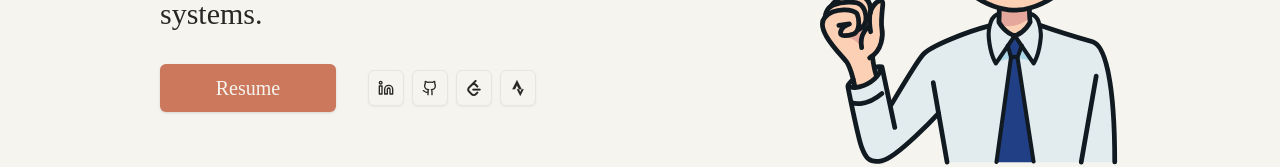
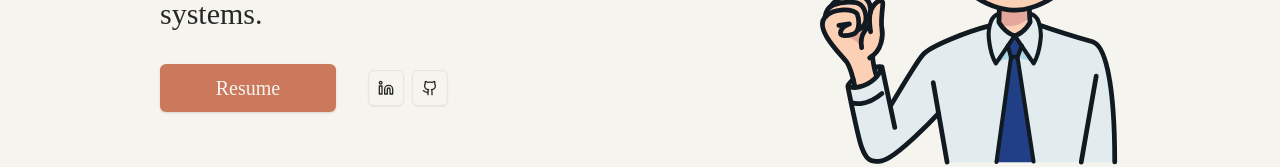
Before and after one commit to SaratBobbili/website-template, a React (Vite) app: page / in a window 1280 px wide. Shown: the part 441-608 px from the top of the page. Built offline with nearby package versions, Linux system fonts and the light colour scheme.

Commit message:
removed icons

```diff
--- a/src/components/features/Home.tsx
+++ b/src/components/features/Home.tsx
@@ -29,16 +29,6 @@ const Home: React.FC = () => {
                                 <a href='https://github.com/Dylan-Harden3' target='_blank'>
                                     <Button size="icon" variant="outline" aria-label="GitHub">
                                         <svg xmlns="http://www.w3.org/2000/svg" width="24" height="24" viewBox="0 0 24 24" fill="none" stroke="currentColor" stroke-width="2" stroke-linecap="round" stroke-linejoin="round"><path d="M15 22v-4a4.8 4.8 0 0 0-1-3.5c3 0 6-2 6-5.5.08-1.25-.27-2.48-1-3.5.28-1.15.28-2.35 0-3.5 0 0-1 0-3 1.5-2.64-.5-5.36-.5-8 0C6 2 5 2 5 2c-.3 1.15-.3 2.35 0 3.5A5.403 5.403 0 0 0 4 9c0 3.5 3 5.5 6 5.5-.39.49-.68 1.05-.85 1.65-.17.6-.22 1.23-.15 1.85v4" /><path d="M9 18c-4.51 2-5-2-7-2" /></svg>
-                                    </Button>
-                                </a>
-                                <a href='https://leetcode.com/u/DylanHarden3/' target='_blank'>
-                                    <Button size="icon" variant="outline" aria-label="LeetCode">
-                                        <svg fill="currentColor" width="24" height="24" viewBox="0 0 24 24" role="img" stroke="currentColor" stroke-width="0.25" xmlns="http://www.w3.org/2000/svg"><title>LeetCode icon</title><path d="M16.102 17.93l-2.697 2.607c-.466.467-1.111.662-1.823.662s-1.357-.195-1.824-.662l-4.332-4.363c-.467-.467-.702-1.15-.702-1.863s.235-1.357.702-1.824l4.319-4.38c.467-.467 1.125-.645 1.837-.645s1.357.195 1.823.662l2.697 2.606c.514.515 1.365.497 1.9-.038.535-.536.553-1.387.039-1.901l-2.609-2.636a5.055 5.055 0 0 0-2.445-1.337l2.467-2.503c.516-.514.498-1.366-.037-1.901-.535-.535-1.387-.552-1.902-.038l-10.1 10.101c-.981.982-1.494 2.337-1.494 3.835 0 1.498.513 2.895 1.494 3.875l4.347 4.361c.981.979 2.337 1.452 3.834 1.452s2.853-.512 3.835-1.494l2.609-2.637c.514-.514.496-1.365-.039-1.9s-1.386-.553-1.899-.039zM20.811 13.01H10.666c-.702 0-1.27.604-1.27 1.346s.568 1.346 1.27 1.346h10.145c.701 0 1.27-.604 1.27-1.346s-.569-1.346-1.27-1.346z" /></svg>
-                                    </Button>
-                                </a>
-                                <a href="https://www.strava.com/athletes/103794691" target="_blank">
-                                    <Button size="icon" variant="outline" aria-label="Strava">
-                                        <svg fill="currentColor" width="24" height="24" viewBox="0 0 24 24" role="img" stroke="currentColor" stroke-width="0.25" xmlns="http://www.w3.org/2000/svg"><title>Strava icon</title><path d="M15.387 17.944l-2.089-4.116h-3.065L15.387 24l5.15-10.172h-3.066m-7.008-5.599l2.836 5.598h4.172L10.463 0l-7 13.828h4.169" /></svg>
                                     </Button>
                                 </a>
                             </div>
```
